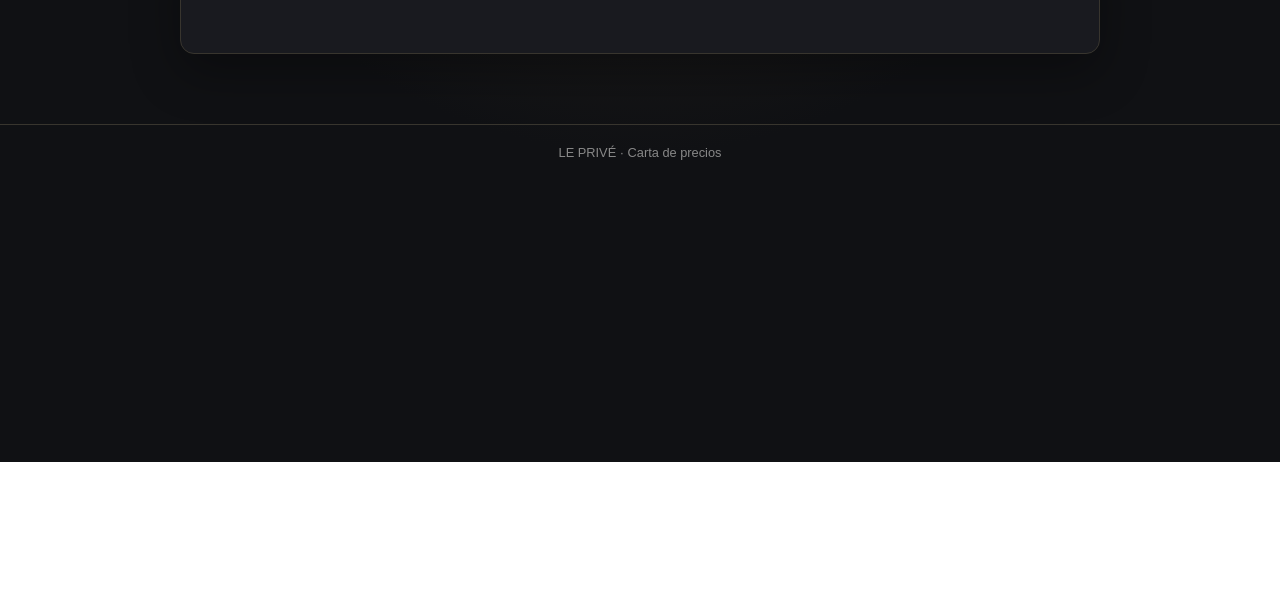
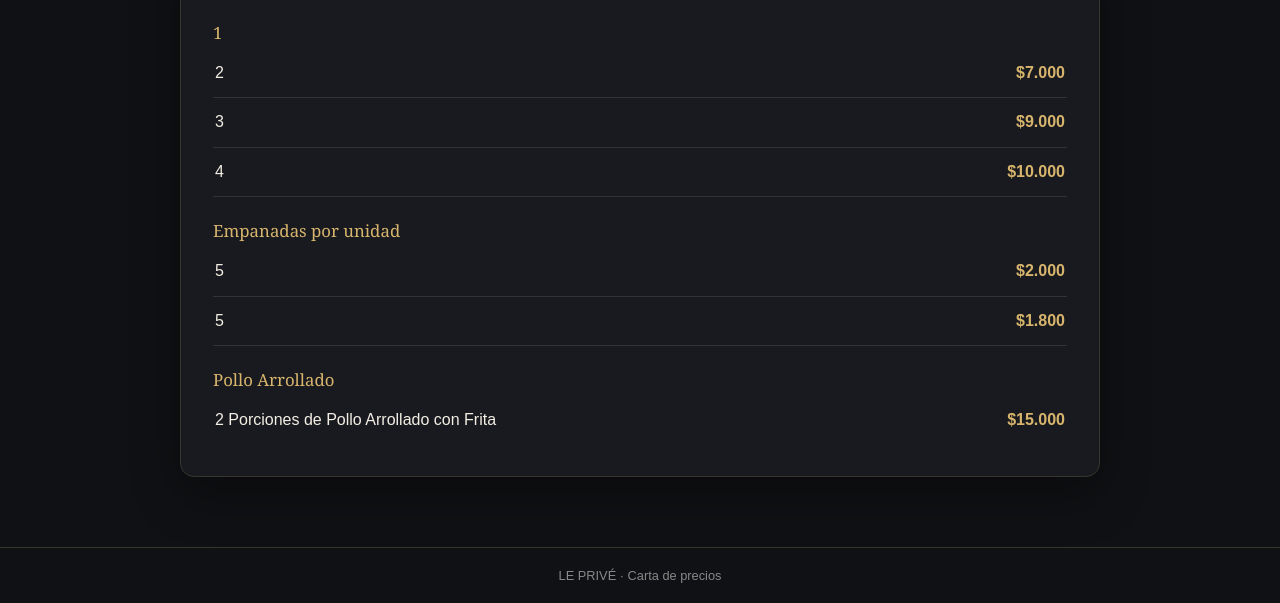
Before and after one commit to Mypagina/Menubar, a plain HTML site: page whisky.html in a window 1280 px wide. Shown: the part 338-941 px from the top of the page. Before the commit the page ends 800 px from the top, so only its background shows below. Drawn offline with Linux system fonts and the light colour scheme.

Commit message:
Update whisky.html

```diff
--- a/whisky.html
+++ b/whisky.html
@@ -2,14 +2,22 @@
 <html lang="es">
 <head>
 <meta charset="utf-8"><meta name="viewport" content="width=device-width, initial-scale=1">
-<meta name="theme-color" content="#101114"><title>WHISKY | LE PRIVÉ</title>
+<meta name="theme-color" content="#101114"><title>TRAGOS | LE PRIVÉ</title>
 <link rel="stylesheet" href="styles.css">
 </head>
 <body>
 <header><h1 class="brand">LE PRIVÉ</h1><div class="tagline">BAR · CARTA DE BEBIDAS</div></header>
 <main>
 <a class="back" href="index.html">← Volver al menú principal</a><section class="menu-card"><h2>WHISKY</h2>
-</section>
+<div class="subhead">1</div>
+<div class="item"><span class="name">2</span><span class="price">$7.000</span></div>
+<div class="item"><span class="name">3</span><span class="price">$9.000</span></div>
+<div class="item"><span class="name">4</span><span class="price">$10.000</span></div>
+<div class="subhead">Empanadas por unidad</div>
+<div class="item"><span class="name">5</span><span class="price">$2.000</span></div>
+<div class="item"><span class="name">5</span><span class="price">$1.800</span></div>
+<div class="subhead">Pollo Arrollado</div>
+<div class="item"><span class="name"> 2 Porciones de Pollo Arrollado con Frita</span><span class="price">$15.000</span></div>
 </main>
 <footer>LE PRIVÉ · Carta de precios</footer>
 </body></html>
```
